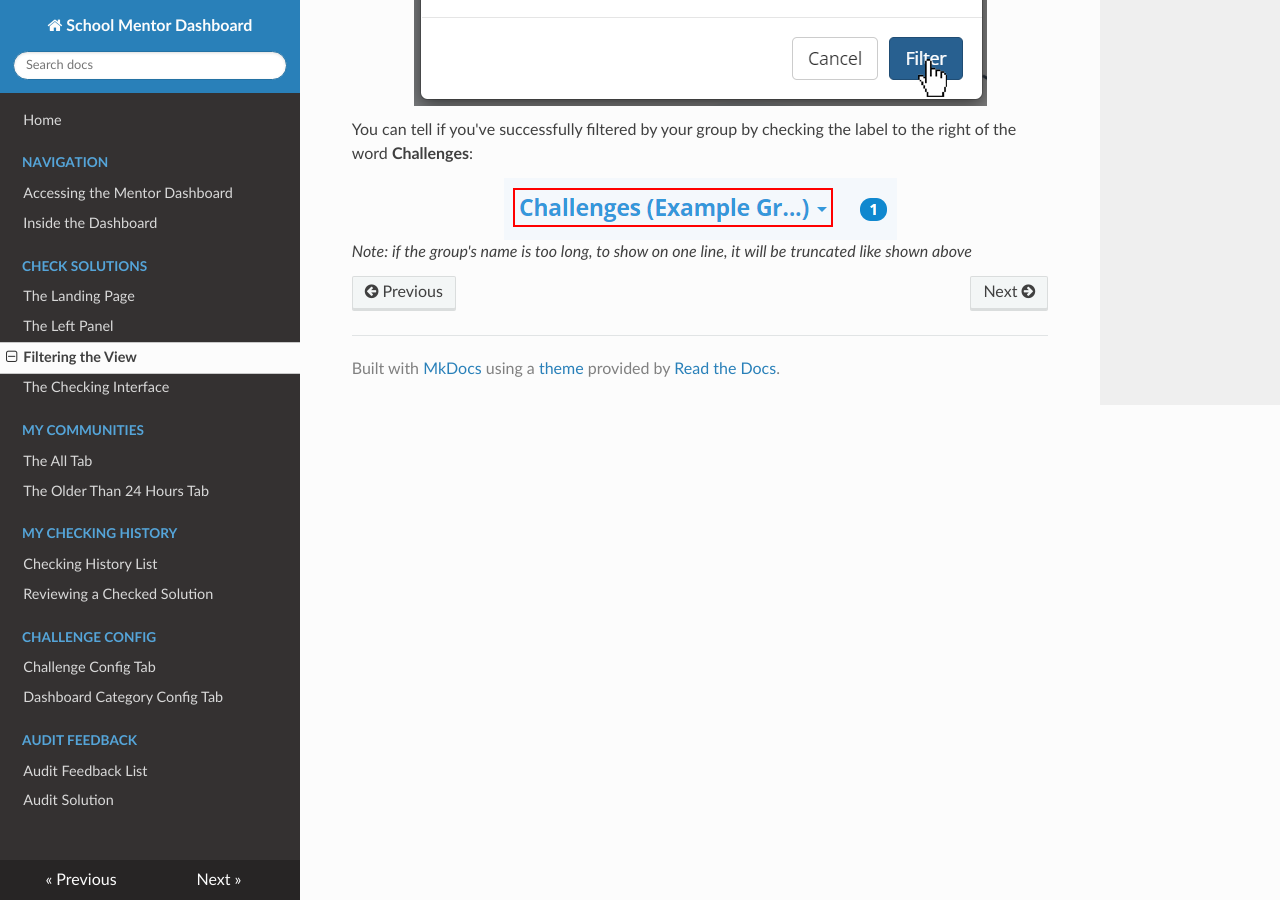
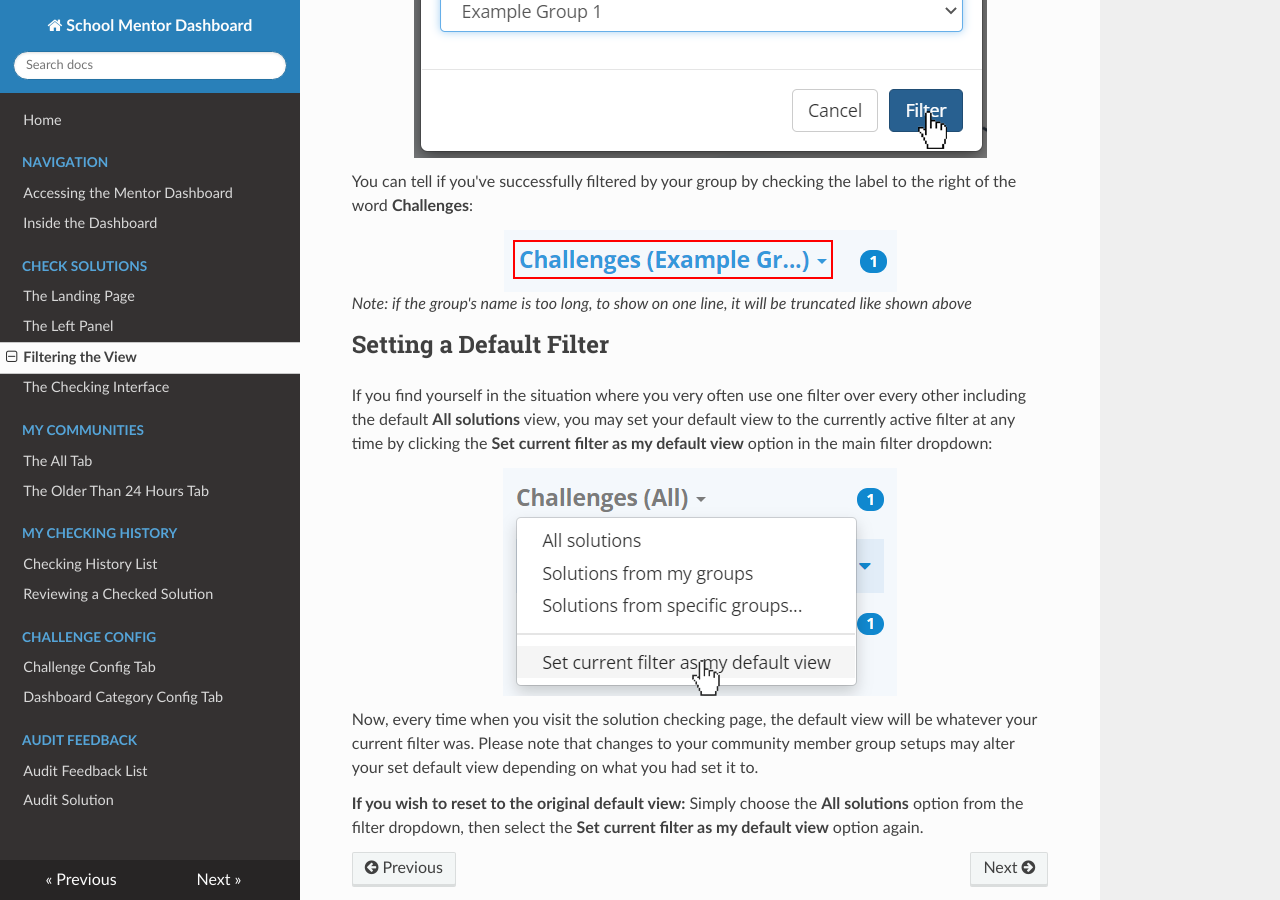
Before and after one commit to oyoclass/mentordashboard-doc, an MkDocs documentation site: the page built from docs/sub/check/filter.md, in a window 1280 px wide and 900 px high, scrolled down 2617 px. Built offline with MkDocs 1.6.1, drawn with Linux system fonts in a browser that asks for light colours; nearby versions of some CDN libraries.

Commit message:
update audit img and add default filter section

```diff
--- a/docs/sub/check/filter.md
+++ b/docs/sub/check/filter.md
@@ -65,3 +65,20 @@
 ![Group Name Label](../../img/check/filter_group_name.png){:.center}
 *Note: if the group's name is too long, to show on one line, it will be*
 *truncated like shown above*
+
+## Setting a Default Filter
+If you find yourself in the situation where you very often use one filter over
+every other including the default **All solutions** view, you may set your
+default view to the currently active filter at any time by clicking the **Set**
+**current filter as my default view** option in the main filter dropdown:
+
+![Set Default Filter](../../img/check/filter_dropdown_set_default.png){:.center}
+
+Now, every time when you visit the solution checking page, the default view
+will be whatever your current filter was. Please note that changes to your
+community member group setups may alter your set default view depending on what
+you had set it to.
+
+**If you wish to reset to the original default view:** Simply choose the
+**All solutions** option from the filter dropdown, then select the **Set**
+**current filter as my default view** option again.
```
Also changed, not shown: docs/img/audit/list.png, docs/img/check/filter_dropdown_open.png, docs/img/check/filter_dropdown_set_default.png (added).
